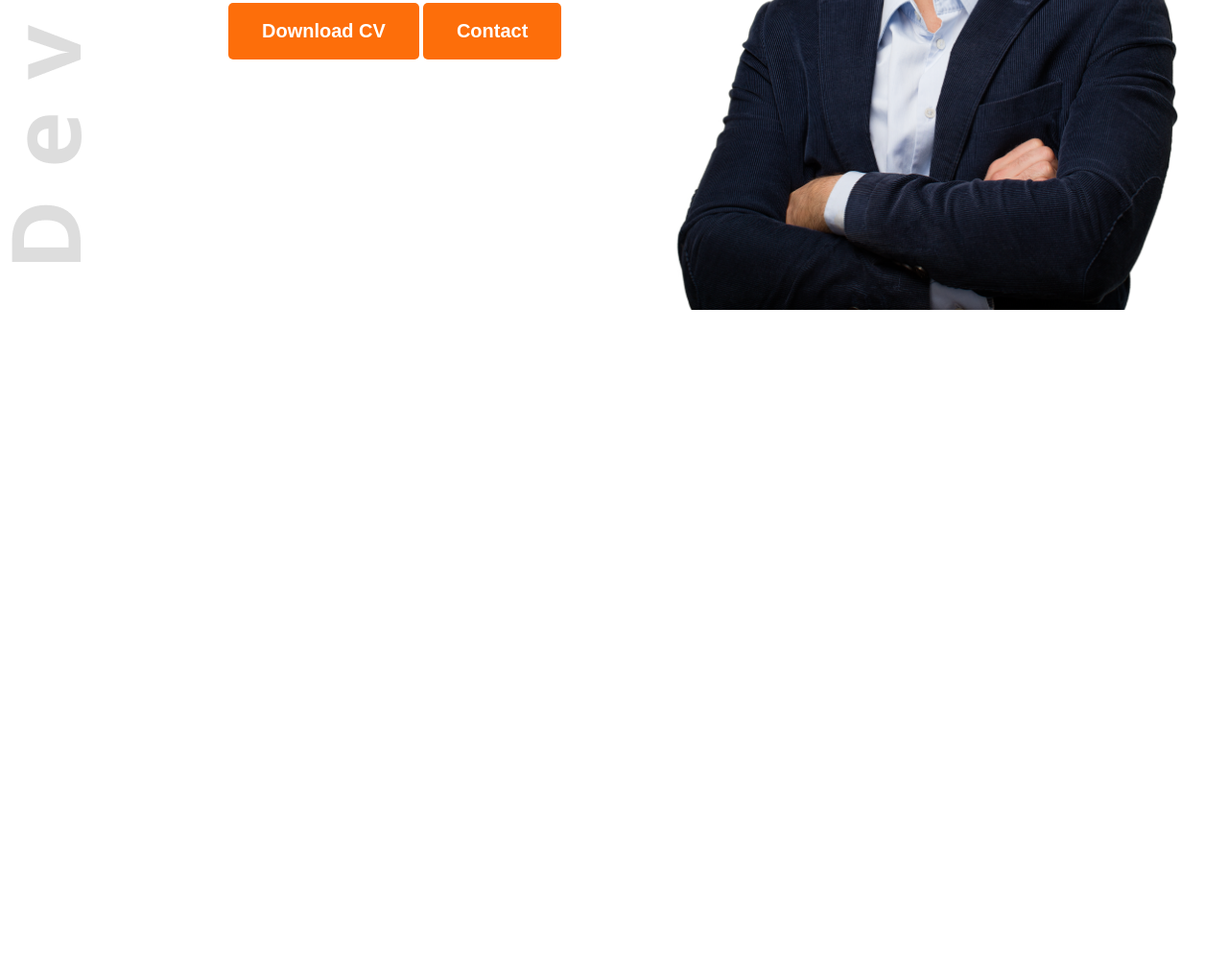
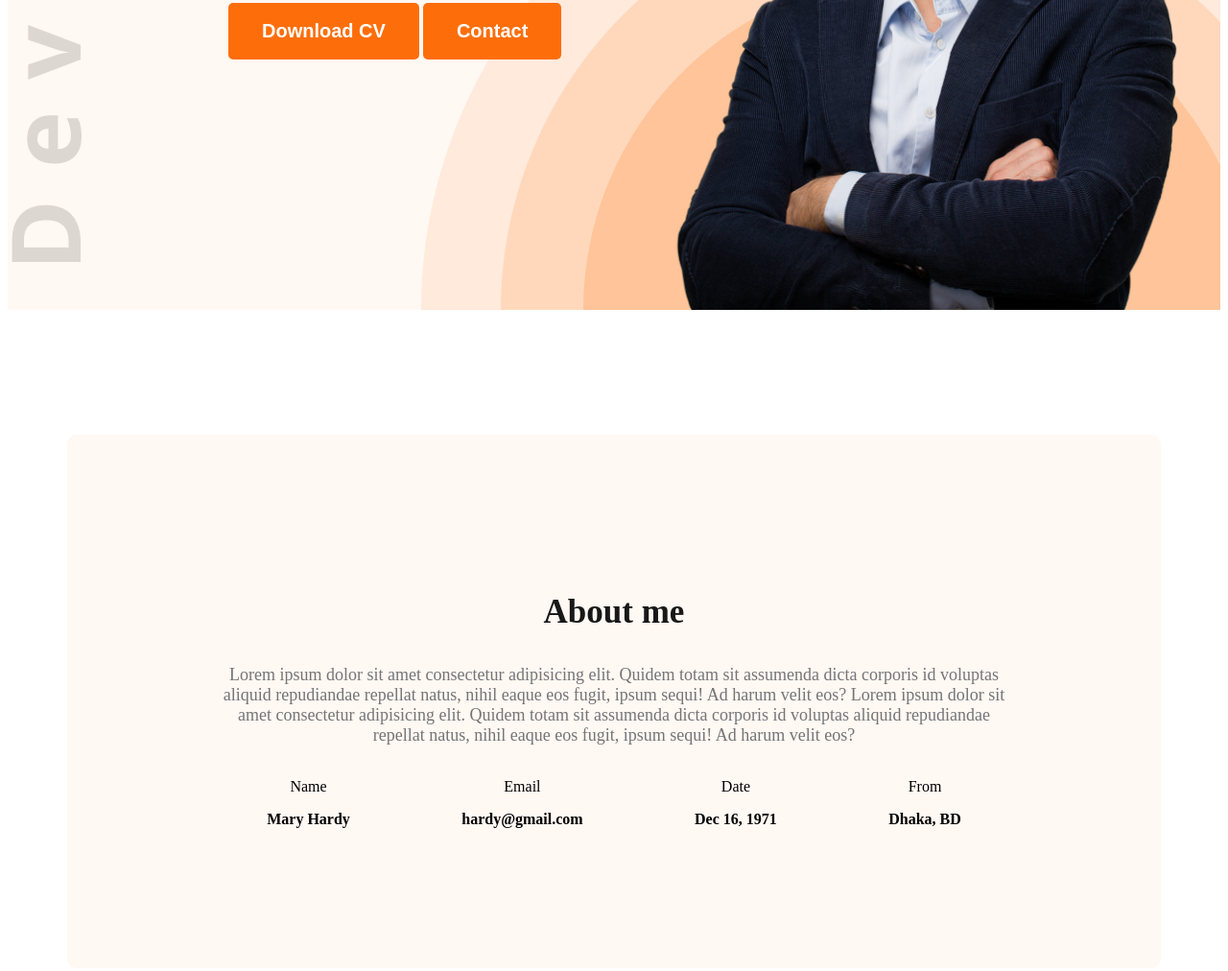
Before and after one commit to sheauly/web-dev-portfolio, a plain HTML site: page index.html in a window 1280 px wide. Shown: the part 498-1510 px from the top of the page at 96% size. Before the commit the page ends 829 px from the top, so only its background shows below. Drawn offline with Linux system fonts and the light colour scheme.

Commit message:
added the about part

```diff
--- a/index.html
+++ b/index.html
@@ -7,7 +7,7 @@
     <link rel="stylesheet" href="styles/style.css" />
 </head>
 <body class="open-sens-normal">
-    <header class="header">
+    <header class="header sceondary-bg">
         <nav>
             <h3 class="nav-title">Ma<span class="text-primary">r</span>y</h3>
             <ul>
@@ -35,7 +35,59 @@
     </header>
 
     <main>
+        <!-- <section class="about">
+            <div class="about-me">
+                <h2>About Me</h2>
+                <p class="lorem">Lorem ipsum, dolor sit amet consectetur adipisicing elit. Fuga corporis, nostrum, explicabo repellendus libero deleniti exercitationem officiis vel ex ducimus impedit? Dolor doloribus unde quos voluptatibus rem aliquid est nobis deserunt animi itaque accusamus minima recusandae, tenetur numquam nostrum voluptatum. A architecto perspiciatis earum facere illo, voluptatibus corporis consequatur vel!.
+                Lorem ipsum, dolor sit amet consectetur adipisicing elit. Fuga corporis, nostrum, explicabo repellendus libero deleniti exercitationem officiis vel ex ducimus impedit? Dolor doloribus unde quos voluptatibus rem aliquid est nobis deserunt animi itaque accusamus minima recusandae, tenetur numquam nostrum voluptatum. A architecto perspiciatis earum facere illo, voluptatibus corporis consequatur vel!.</p>
 
+            </div>
+            <div class="mary">
+                <div>
+                    <p>Mary</p>
+                    <h3>Mary Hardy</h3>
+                </div>
+                <div>
+                    <p>Mary</p>
+                    <h3>Mary Hardy</h3>
+                </div>
+                <div>
+                    <p>Mary</p>
+                    <h3>Mary Hardy</h3>
+                </div>
+                <div>
+                    <p>Mary</p>
+                    <h3>Mary Hardy</h3>
+                </div>
+            </div>
+
+        </section> -->
+        <section class="about sceondary-bg">
+            <h3 class="section-title">About me</h3>
+            <p class="section-description">
+                Lorem ipsum dolor sit amet consectetur adipisicing elit. Quidem totam sit assumenda dicta corporis id voluptas aliquid repudiandae repellat natus, nihil eaque eos
+                 fugit, ipsum sequi! Ad harum velit eos?
+                Lorem ipsum dolor sit amet consectetur adipisicing elit. Quidem totam sit assumenda dicta corporis id voluptas aliquid repudiandae repellat natus, nihil eaque eos
+                 fugit, ipsum sequi! Ad harum velit eos?</p>
+                 <div class="about-items">
+                    <div class="about-item">
+                        <p class="item-title">Name</p>
+                        <p class="item-description">Mary Hardy </p>
+                    </div>
+                    <div class="about-item">
+                        <p class="item-title">Email</p>
+                        <p class="item-description">hardy@gmail.com</p>
+                    </div>
+                    <div class="about-item">
+                        <p class="item-title">Date</p>
+                        <p class="item-description">Dec 16, 1971</p>
+                    </div>
+                    <div class="about-item">
+                        <p class="item-title">From</p>
+                        <p class="item-description">Dhaka, BD</p>
+                    </div>
+                 </div>
+        </section>
     </main>
     <footer>
 
--- a/styles/style.css
+++ b/styles/style.css
@@ -32,6 +32,9 @@ nav li a{
     text-decoration: none;
     font-size: 20px;
 }
+.sceondary-bg{
+    background-color: #FFF8F3;
+}
 .dark-2{
   color: #474747;
 }
@@ -45,7 +48,8 @@ nav li a{
     font-size: 20px;
 }
 .header{
-    background-image: url("../images/developer.png");
+    background-image: url("../images/developer.png"),
+    url("../images/header_bg.png");
     background-repeat: no-repeat;
     background-position: top left, bottom right;
 }
@@ -68,5 +72,51 @@ nav li a{
 }
 
 .banner-profile-picture{
-    width: 580px;
+
+  width: 580px;
 }
+/* about part */
+/* .about{
+    width: 1140px;
+    background-color: bisque;
+    text-align: center;
+    margin: 250px;
+    padding: 20px;
+}
+.mary{
+    display: flex;
+    justify-content: center;
+    text-align: center;
+    gap: 30px;
+}
+.lorem{
+    padding: 20px;
+} */
+ /* main styles */
+ main{
+    max-width: 1140px;
+    margin: 0 auto;
+ }
+
+.section-title{
+    font-size: 35px;
+    font-weight: bold;
+    color: #181818;
+}
+.section-description{
+font-size: 18px;
+color: #757577;
+}
+.about{
+    border-radius: 10px;
+    padding: 130px 150px;
+    text-align: center;
+    margin-top: 130px;
+}
+.about-items{
+    display: flex;
+    justify-content: space-around;
+}
+.item-description{
+    font-weight: 600;
+}
```
